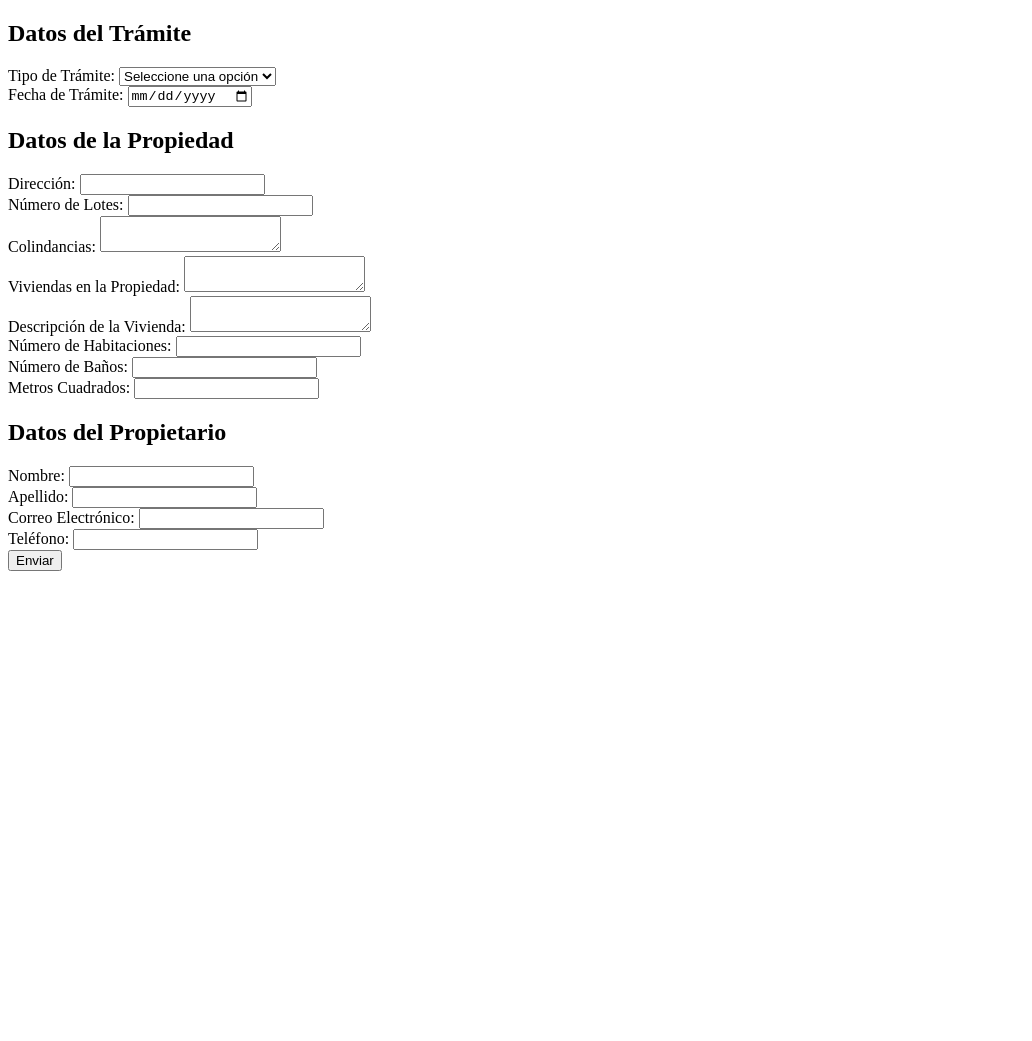
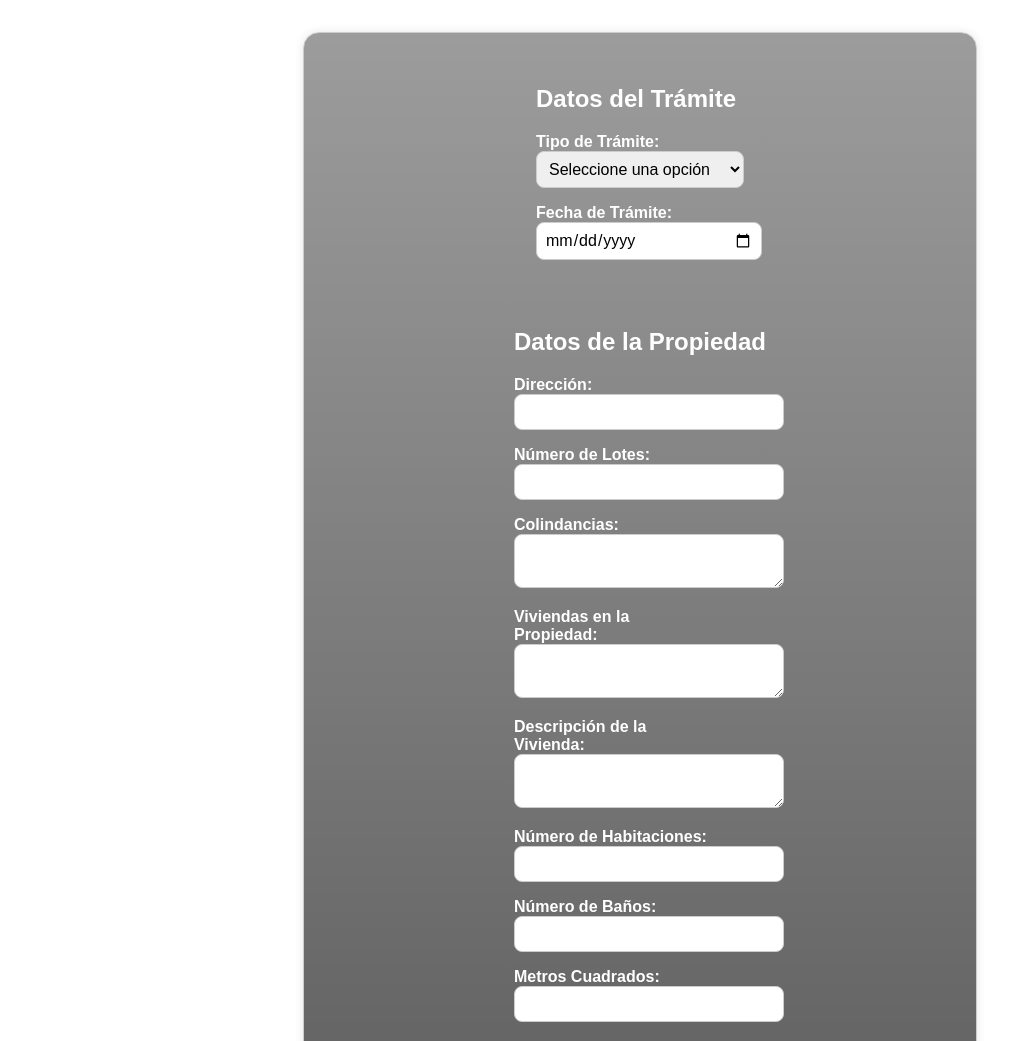
Before and after one commit to shaiel27/proyecto, a plain HTML site: page html/ventas.html in a window 1280 px wide. Shown: the top 1041 px of the page, without its empty margins (0-1032 px from the left). Before the commit the page ends 800 px from the top, so only its background shows below. Drawn offline with Linux system fonts and the light colour scheme; files that its build step writes are made by us from their sources; the site is published under a folder, as on GitHub Pages, so addresses that start at the root find nothing.

Commit message:
Update ventas.html

```diff
--- a/html/ventas.html
+++ b/html/ventas.html
@@ -4,7 +4,7 @@
   <meta charset="UTF-8">
   <meta name="viewport" content="width=device-width, initial-scale=1.0">
   <title>Trámite de Propiedades</title>
-  <link rel="stylesheet" href="/css/styleventas.css">
+  <link rel="stylesheet" href="css/styleventas.css">
   <link
   rel="stylesheet"
   href="../icons/fontawesome-free-6.4.2-web/css/all.css"
```
